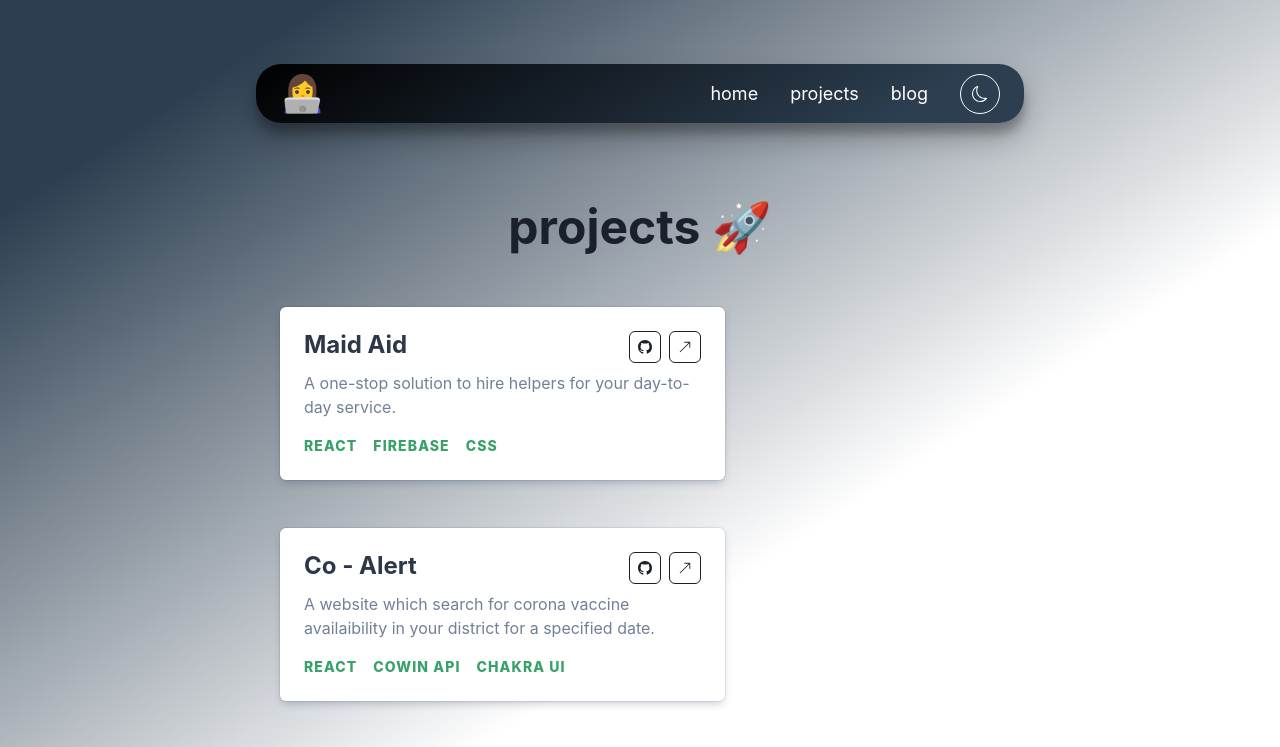
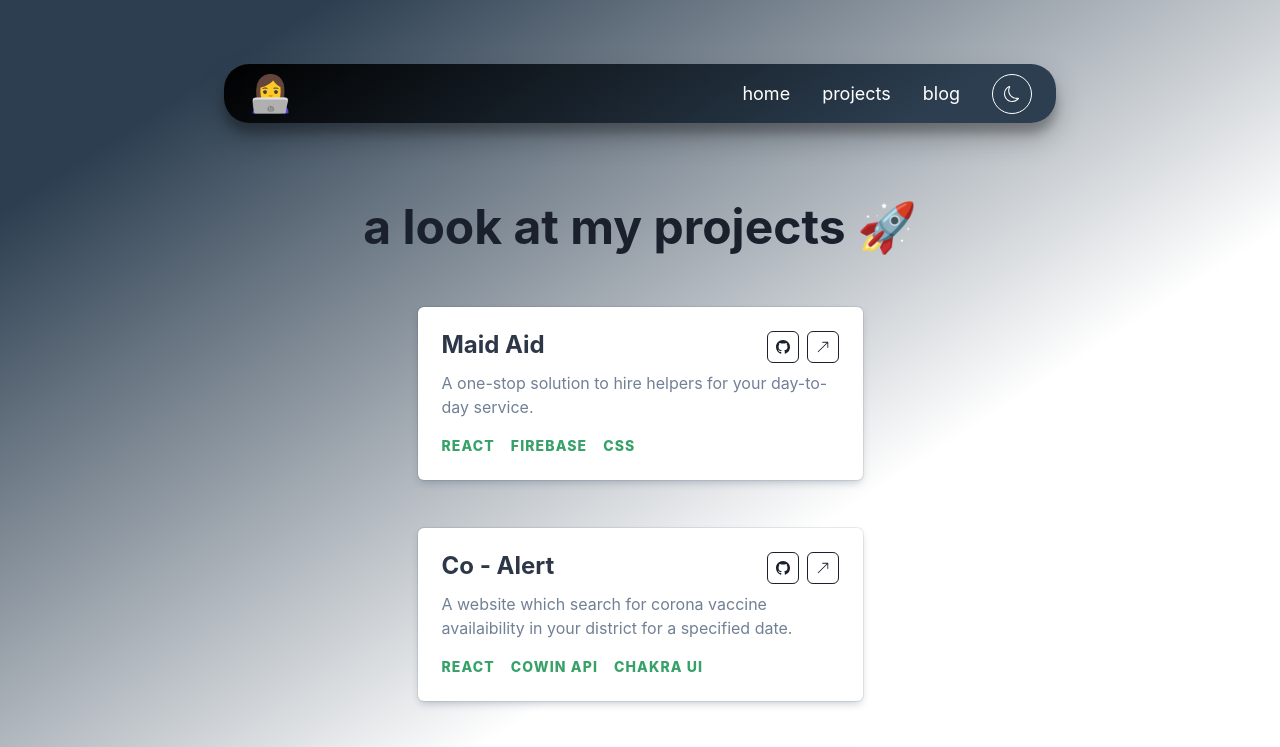
Before and after one commit to janvi01/minimalist-dev-portfolio, a Next.js app: page /projects in a window 1280 px wide. Shown: the top 747 px of the page. Built offline with nearby package versions, Linux system fonts and the light colour scheme.

Commit message:
enhanced ui

```diff
--- a/src/pages/_app.js
+++ b/src/pages/_app.js
@@ -13,7 +13,7 @@ function MyApp({ Component, pageProps }) {
   return (
     <ChakraProvider theme={theme}>
       <VStack>
-        <Box p={["4", "8", "16"]} minH={"100vh"} w={["100%", "90%", "70%"]}>
+        <Box p={["4", "8", "16"]} minH={"100vh"} w={["100%", "90%", "75%"]}>
           <Navbar />
           <Component {...pageProps} />
           <Footer />
--- a/src/pages/projects.js
+++ b/src/pages/projects.js
@@ -20,11 +20,15 @@ function Projects() {
     <Box minHeight={"70vh"} mt="20" mb="10">
       <AttentionSeeker effect="bounce">
         <Heading as={"h1"} size="2xl" textAlign={"center"} m={"8"}>
-          projects 🚀
+          a look at my projects 🚀
         </Heading>
       </AttentionSeeker>
       <Fade delay={1e3} cascade damping={1e-1}>
-        <Flex direction={["column", "row"]} wrap="wrap">
+        <Flex
+          direction={["column", "row"]}
+          wrap="wrap"
+          justifyContent={"center"}
+        >
           {projectsData.map((items, key) => {
             return (
               <Box
```
Also changed, not shown: 1 other file (tests, documents, lock files or other folders).
